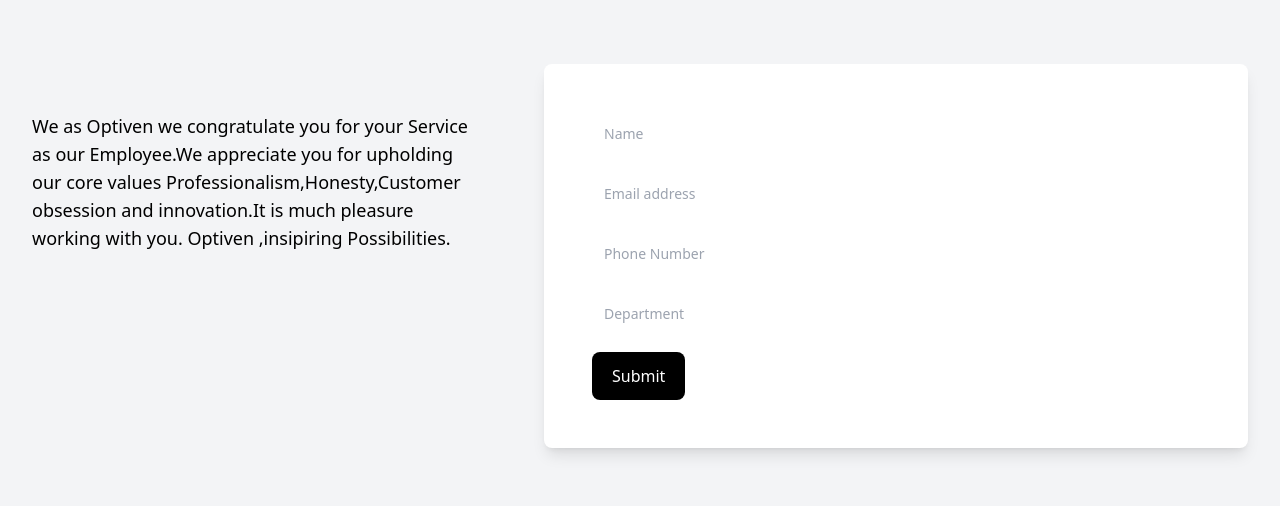
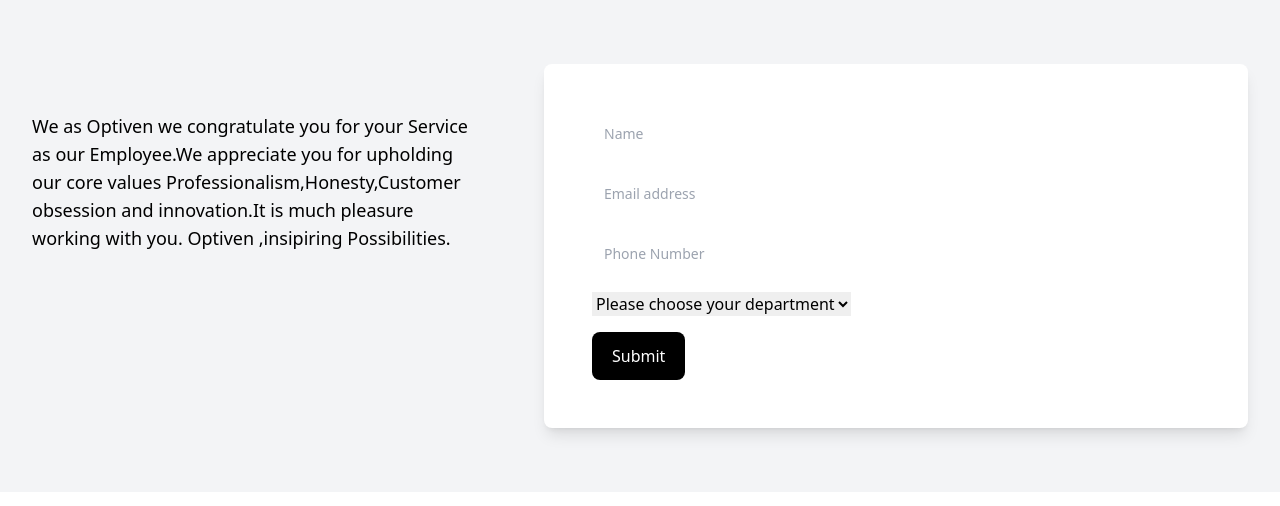
Before and after one commit to DENNISINNOCENT/optiven_clearance_system, a React (Create React App) app: page / in a window 1280 px wide. Shown: the top 506 px of the page. Built offline with nearby package versions, Linux system fonts and the light colour scheme.

Commit message:
employment form

```diff
--- a/package.json
+++ b/package.json
@@ -3,11 +3,13 @@
   "version": "0.1.0",
   "private": true,
   "dependencies": {
+    "@reduxjs/toolkit": "^2.0.1",
     "@testing-library/jest-dom": "^5.17.0",
     "@testing-library/react": "^13.4.0",
     "@testing-library/user-event": "^13.5.0",
     "react": "^18.2.0",
     "react-dom": "^18.2.0",
+    "react-router-dom": "^6.21.0",
     "react-scripts": "5.0.1",
     "web-vitals": "^2.1.4"
   },
--- a/public/index.html
+++ b/public/index.html
@@ -14,7 +14,7 @@
       manifest.json provides metadata used when your web app is installed on a
       user's mobile device or desktop. See https://developers.google.com/web/fundamentals/web-app-manifest/
     -->
-    <link rel="manifest" href="%PUBLIC_URL%/manifest.json" />
+
     <!--
       Notice the use of %PUBLIC_URL% in the tags above.
       It will be replaced with the URL of the `public` folder during the build.
--- a/src/App.js
+++ b/src/App.js
@@ -1,8 +1,10 @@
 import Employeeform from "./pages/Employeeform";
+
 
 function App() {
   return (
     <div className="App">
+
       <Employeeform />
     </div>
   );
--- /dev/null
+++ b/src/component/Navbar.js
@@ -0,0 +1,12 @@
+import React from "react";
+
+
+const Navbar = () => {
+  return (
+    <div>
+
+    </div>
+  );
+};
+
+export default Navbar;
--- a/src/pages/Employeeform.js
+++ b/src/pages/Employeeform.js
@@ -1,15 +1,24 @@
-import { React } from "react";
-
+import { React, useState } from "react";
 
 const Employeeform = () => {
+  const [data, setData] = useState({});
+  const departments = ["ICT", "Finance", "Legal"];
+  const handleChange = (e) => {
+    const name = e.target.name;
+    let value = e.target.value;
+    setData({ ...data, [name]: value });
+    console.log(data)
+  };
+  function handleSubmit(e){
+    e.preventDefault()
+  }
   return (
     <div>
-
-      <section class="bg-gray-100">
-        <div class="mx-auto max-w-screen-xl px-4 py-16 sm:px-6 lg:px-8">
-          <div class="grid grid-cols-1 gap-x-16 gap-y-8 lg:grid-cols-5">
-            <div class="lg:col-span-2 lg:py-12">
-              <p class="max-w-xl text-lg">
+      <section className="bg-gray-100">
+        <div className="mx-auto max-w-screen-xl px-4 py-16 sm:px-6 lg:px-8">
+          <div className="grid grid-cols-1 gap-x-16 gap-y-8 lg:grid-cols-5">
+            <div className="lg:col-span-2 lg:py-12">
+              <p className="max-w-xl text-lg">
                 We as Optiven we congratulate you for your Service as our
                 Employee.We appreciate you for upholding our core values
                 Professionalism,Honesty,Customer obsession and innovation.It is
@@ -18,59 +27,77 @@
               </p>
             </div>
 
-            <div class="rounded-lg bg-white p-8 shadow-lg lg:col-span-3 lg:p-12">
-              <form action="" class="space-y-4">
+            <div className="rounded-lg bg-white p-8 shadow-lg lg:col-span-3 lg:p-12">
+              <form action="" className="space-y-4" onSubmit={handleSubmit}>
                 <div>
-                  <label class="sr-only" for="name">
+                  <label className="sr-only" htmlFor="name">
                     Name
                   </label>
                   <input
-                    class="w-full rounded-lg border-gray-200 p-3 text-sm"
+                    className="w-full rounded-lg border-gray-200 p-3 text-sm"
                     placeholder="Name"
                     type="text"
                     id="name"
+                    name="name"
+                    onChange={handleChange}
+
                   />
                 </div>
 
                 <div>
-                  <label class="sr-only" for="email">
+                  <label className="sr-only" htmlFor="email">
                     Email
                   </label>
                   <input
-                    class="w-full rounded-lg border-gray-200 p-3 text-sm"
+                    className="w-full rounded-lg border-gray-200 p-3 text-sm"
                     placeholder="Email address"
                     type="email"
                     id="email"
+                    name="email"
+                    onChange={handleChange}
+
                   />
                 </div>
 
                 <div>
-                  <label class="sr-only" for="phone">
+                  <label className="sr-only" htmlFor="phone">
                     Phone
                   </label>
                   <input
-                    class="w-full rounded-lg border-gray-200 p-3 text-sm"
+                    className="w-full rounded-lg border-gray-200 p-3 text-sm"
                     placeholder="Phone Number"
-                    type="text"
-                    id="department"
+                    type="number"
+                    id="phone"
+                    name="phone"
+                    onChange={handleChange}
+
                   />
                 </div>
                 <div>
-                  <label class="sr-only" for="department">
-                    Phone
+                  <label className="sr-only" htmlFor="department">
+                    Department
                   </label>
-                  <input
-                    class="w-full rounded-lg border-gray-200 p-3 text-sm"
-                    placeholder="Department"
-                    type="tel"
-                    id="phone"
-                  />
+                  <select
+                  name="department"
+                  type="text"
+                  id="department"
+
+                  onChange={handleChange}>
+                <option>Please choose your department</option>
+                {departments.map((department, index) => {
+                    return (
+                        <option key={index}>
+                            {department}
+                        </option>
+                    );
+                })}
+            </select>
                 </div>
 
-                <div class="mt-4">
+                <div className="mt-4">
                   <button
                     type="submit"
-                    class="inline-block w-full rounded-lg bg-black px-5 py-3 font-medium text-white sm:w-auto"
+                    className="inline-block w-full rounded-lg bg-black px-5 py-3 font-medium text-white sm:w-auto"
                   >
                     Submit
                   </button>
```
Also changed, not shown: src/component/store.js (added), 1 other file (tests, documents, lock files or other folders).
